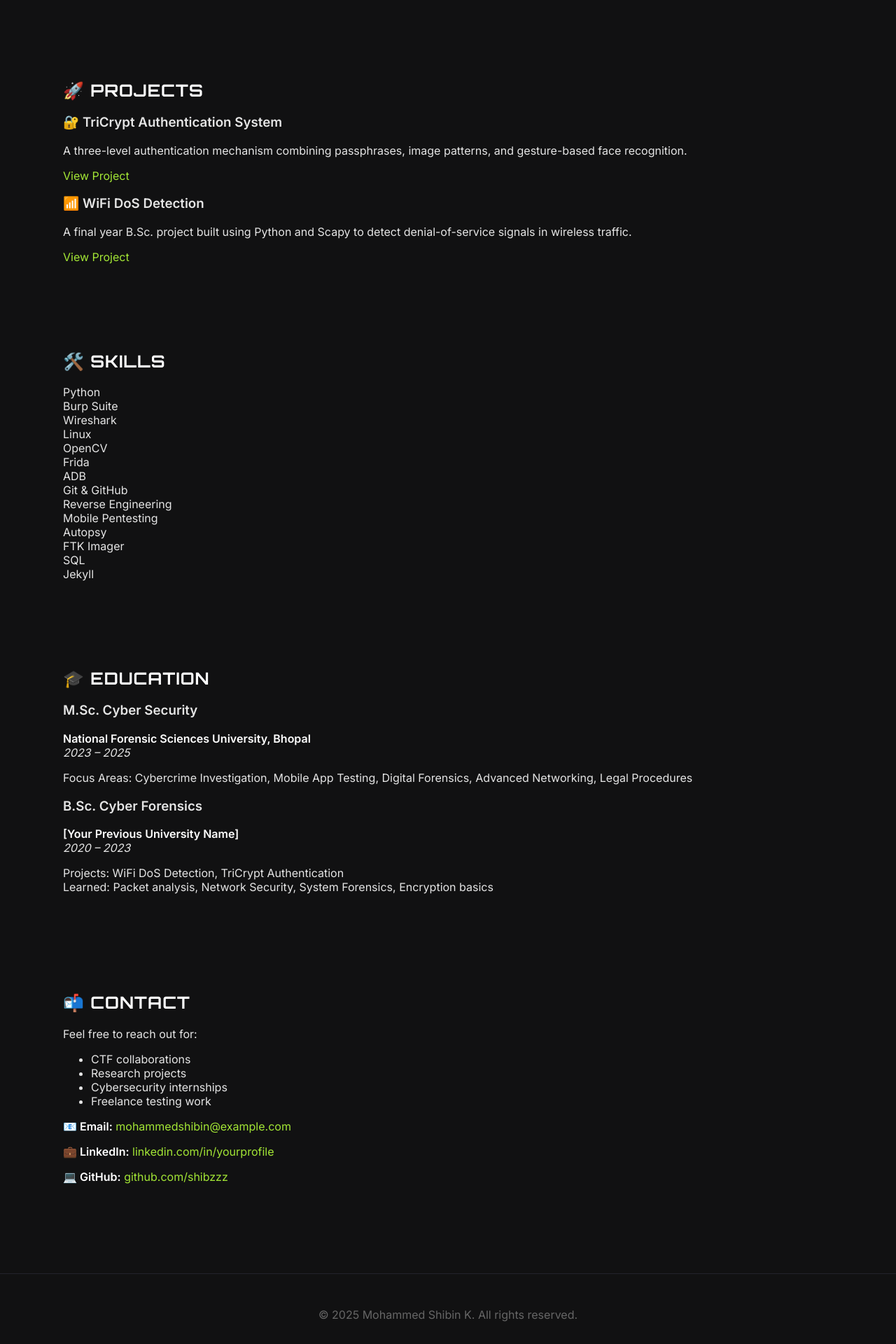
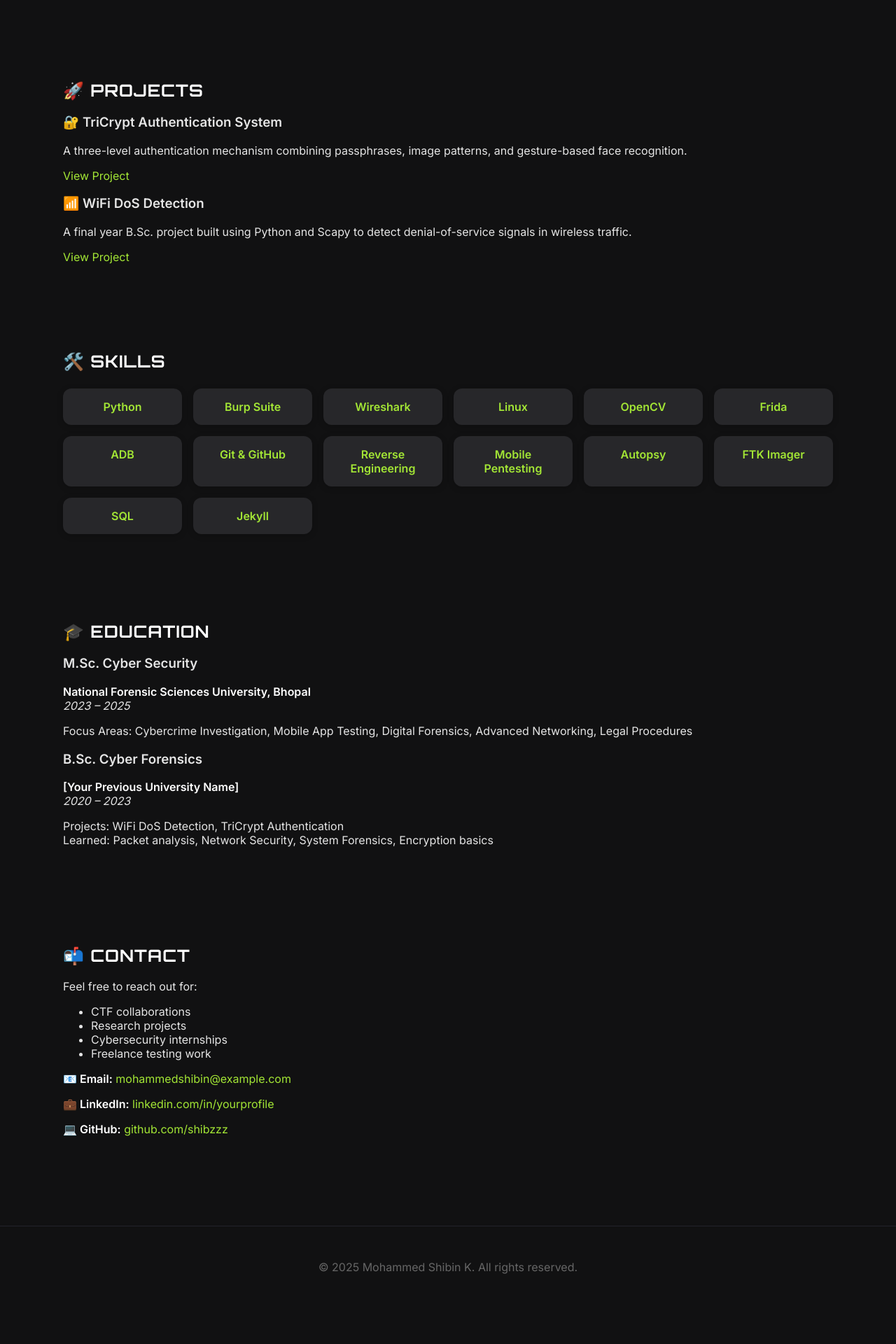
Before and after one commit to Shibzzz/mohdshibin, a Jekyll site: the page built from index.md, in a window 1280 px wide. Shown: the part 813-2733 px from the top of the page at 70% size. Built offline with Jekyll 4.4.1, drawn with Linux system fonts in a browser that asks for light colours; after the commit the page ends 2665 px from its top, so only the background shows below that.

Commit message:
Update style.css

```diff
--- a/assets/css/style.css
+++ b/assets/css/style.css
@@ -200,3 +200,25 @@ footer {
         font-size: 2.2rem;
     }
 }
+.skills-grid {
+  display: grid;
+  grid-template-columns: repeat(auto-fit, minmax(160px, 1fr));
+  gap: 1rem;
+  margin-top: 1.5rem;
+}
+
+.skill-card {
+  background: #27272a;
+  color: #a3e635;
+  font-weight: 600;
+  padding: 1rem;
+  border-radius: 12px;
+  text-align: center;
+  box-shadow: 0 2px 10px #0003;
+  transition: transform 0.2s ease;
+}
+
+.skill-card:hover {
+  transform: scale(1.05);
+  box-shadow: 0 4px 16px #0004;
+}
```
